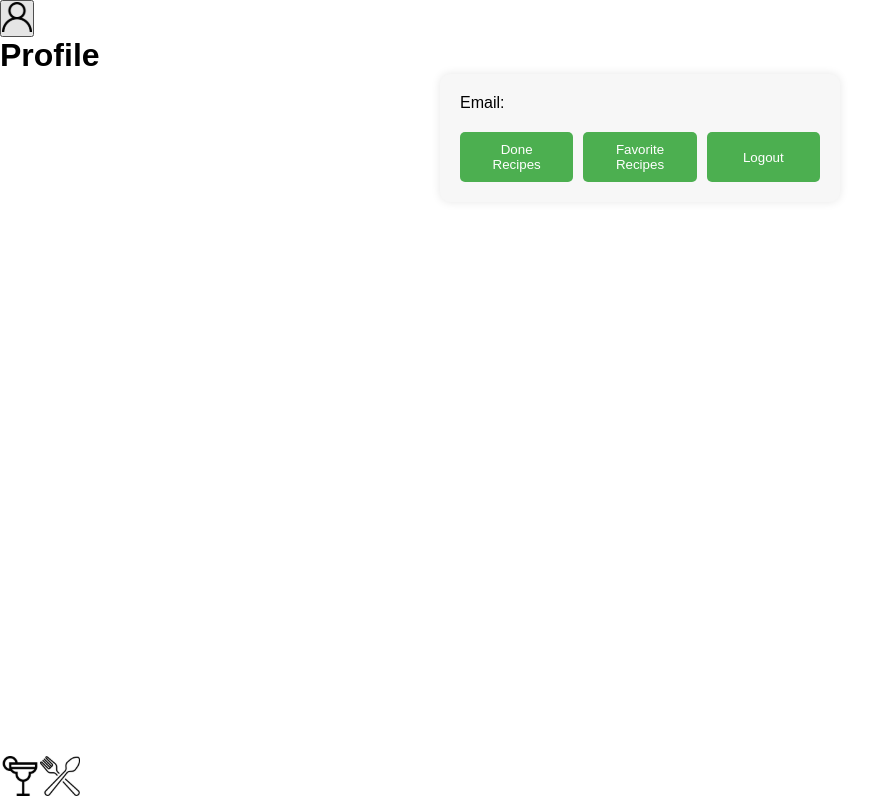
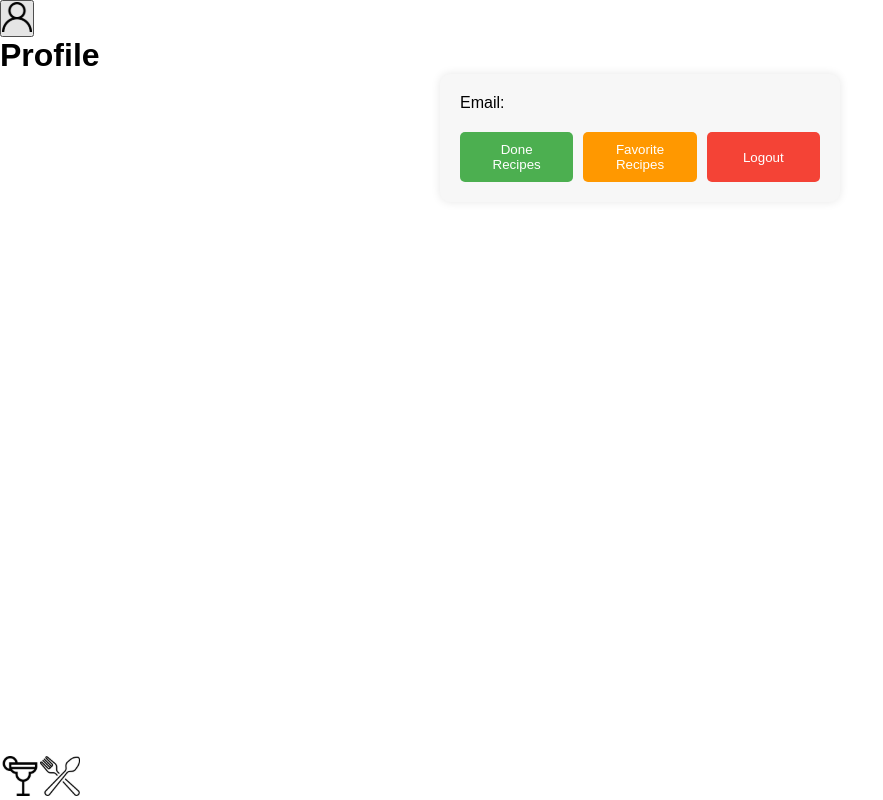
Before and after one commit to rafaelmagalhaesguedes/recipesApp, a React (Vite) app: page /profile in a window 1280 px wide. Shown: the whole page, without its empty margins (0-883 px from the left). Built offline with nearby package versions, Linux system fonts and the light colour scheme.

Commit message:
css de profile

```diff
--- a/src/pages/Profile/Profile.module.css
+++ b/src/pages/Profile/Profile.module.css
@@ -38,3 +38,27 @@
 .profileButton:hover {
   background-color: #45a049;
 }
+
+.doneButton {
+  background-color: #4caf50;
+}
+
+.doneButton:hover {
+  background-color: #45a049;
+}
+
+.favoriteButton {
+  background-color: #ff9800;
+}
+
+.favoriteButton:hover {
+  background-color: #e68a00;
+}
+
+.logoutButton {
+  background-color: #f44336;
+}
+
+.logoutButton:hover {
+  background-color: #d32f2f;
+}
```
